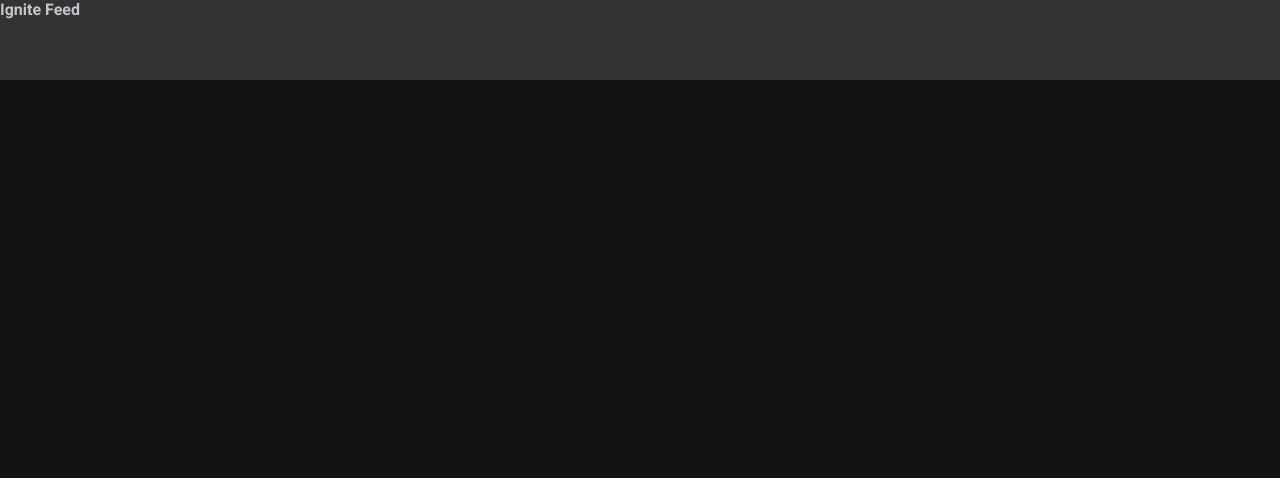
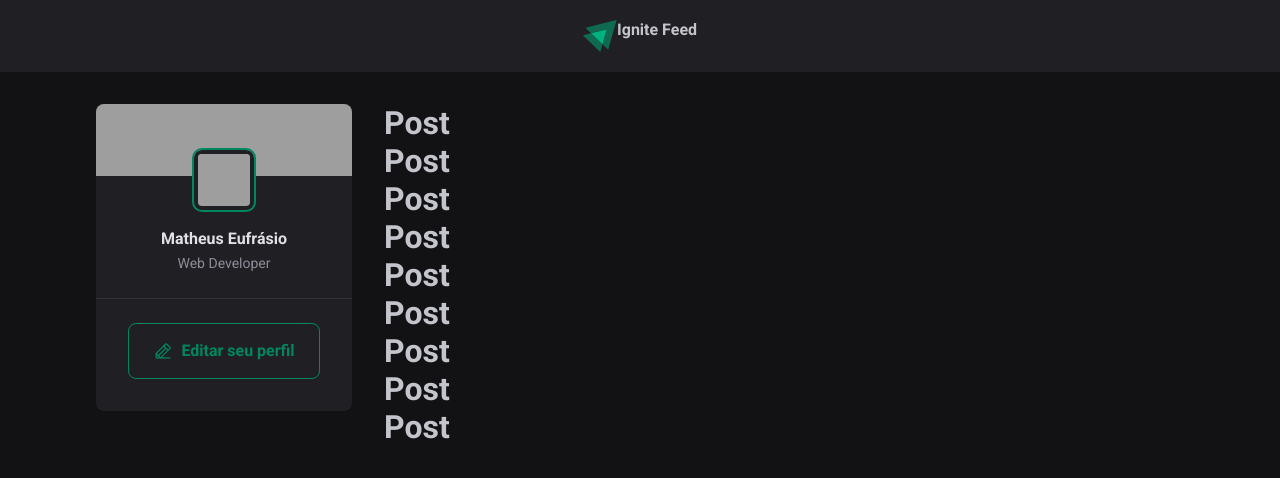
Before and after one commit to matheuseufrasio2/ignite-feed, a React (Vite) app: page / in a window 1280 px wide. Shown: the top 478 px of the page. Built offline with nearby package versions, Linux system fonts and the light colour scheme; grey boxes are pictures that could not be loaded.

Commit message:
finish sidebar

```diff
--- a/package.json
+++ b/package.json
@@ -8,6 +8,7 @@
     "preview": "vite preview"
   },
   "dependencies": {
+    "phosphor-react": "^1.4.1",
     "react": "^18.0.0",
     "react-dom": "^18.0.0"
   },
--- a/src/App.jsx
+++ b/src/App.jsx
@@ -1,11 +1,28 @@
 import { Header } from "./components/Header";
+import { Sidebar } from "./components/Sidebar";
 
 import './global.css';
+import styles from './App.module.css';
 
 export function App() {
   return (
     <>
       <Header />
+
+      <div className={styles.wrapper}>
+        <Sidebar />
+        <main>
+          <h1>Post</h1>
+          <h1>Post</h1>
+          <h1>Post</h1>
+          <h1>Post</h1>
+          <h1>Post</h1>
+          <h1>Post</h1>
+          <h1>Post</h1>
+          <h1>Post</h1>
+          <h1>Post</h1>
+        </main>
+      </div>
     </>
   )
 };
--- /dev/null
+++ b/src/App.module.css
@@ -0,0 +1,9 @@
+.wrapper {
+  max-width: 70rem;
+  margin: 2rem auto;
+  padding: 0 1rem;
+  display: grid;
+  grid-template-columns: 256px 1fr;
+  gap: 2rem;
+  align-items: flex-start;
+}
--- a/src/components/Header.jsx
+++ b/src/components/Header.jsx
@@ -1,8 +1,11 @@
 import styles from './Header.module.css';
+
+import igniteLogo from '../assets/logo.svg';
 
 export function Header() {
   return (
     <header className={styles.header}>
+      <img src={igniteLogo} alt="Logo" />
       <strong>Ignite Feed</strong>
     </header>
   )
--- a/src/components/Header.module.css
+++ b/src/components/Header.module.css
@@ -1,4 +1,10 @@
 .header {
-  background: #333;
-  height: 80px;
+  background: var(--gray-800);
+  display: flex;
+  justify-content: center;
+  padding: 1.25rem 0;
 }
+
+.header img {
+  height: 2rem;
+}
--- /dev/null
+++ b/src/components/Sidebar.jsx
@@ -0,0 +1,28 @@
+import { PencilLine } from 'phosphor-react';
+import styles from './Sidebar.module.css';
+
+export function Sidebar() {
+  return (
+    <aside className={styles.sidebar}>
+      <img
+        className={styles.cover}
+        src="https://images.unsplash.com/photo-1592609931095-54a2168ae893?ixlib=rb-1.2.1&ixid=MnwxMjA3fDB8MHxwaG90by1wYWdlfHx8fGVufDB8fHx8&auto=format&fit=crop&w=1170&q=80"
+      />
+
+      <div className={styles.profile}>
+        <img
+          src="https://github.com/matheuseufrasio2.png"
+        />
+        <strong>Matheus Eufrásio</strong>
+        <span>Web Developer</span>
+      </div>
+
+      <footer className={styles.sidebarFooter}>
+        <a href="#">
+          <PencilLine size={20} />
+          Editar seu perfil
+        </a>
+      </footer>
+    </aside>
+  )
+}
--- /dev/null
+++ b/src/components/Sidebar.module.css
@@ -0,0 +1,68 @@
+.sidebar {
+  background: var(--gray-800);
+  border-radius: 8px;
+  overflow: hidden;
+}
+
+.cover {
+  width: 100%;
+  height: 72px;
+  object-fit: cover;
+}
+
+.profile {
+  display: flex;
+  flex-direction: column;
+  align-items: center;
+  margin-top: calc(0px - 1.5rem - 6px);
+}
+
+.profile img {
+  width: calc(3rem + 12px);
+  height: calc(3rem + 12px);
+  border-radius: 8px;
+  border: 4px solid var(--gray-800);
+  outline: 2px solid var(--green-500);
+}
+
+.profile strong {
+  margin-top: 1rem;
+  color: var(--gray-100);
+  line-height: 1.6;
+}
+
+.profile span {
+  font-size: 0.875rem;
+  color: var(--gray-400);
+  line-height: 1.6;
+}
+
+.sidebarFooter {
+  border-top: 1px solid var(--gray-600);
+  margin-top: 1.5rem;
+  padding: 1.5rem 2rem 2rem;
+}
+
+.sidebarFooter a {
+  background-color: transparent;
+  color: var(--green-500);
+  border: 1px solid var(--green-500);
+  border-radius: 8px;
+  height: 56px;
+  padding: 0 1.5rem;
+  font-weight: bold;
+  display: block;
+
+  display: flex;
+  align-items: center;
+  justify-content: center;
+
+  gap: 0.5rem;
+
+  transition: color 0.2s, background-color 0.2s;
+}
+
+.sidebarFooter a:hover {
+  background: var(--green-500);
+  color: var(--white);
+}
--- a/src/global.css
+++ b/src/global.css
@@ -28,3 +28,7 @@
   font-weight: 400;
   font-size: 1rem;
 }
+
+a {
+  text-decoration: none;
+}
```
Also changed, not shown: 1 other file (tests, documents, lock files or other folders).
